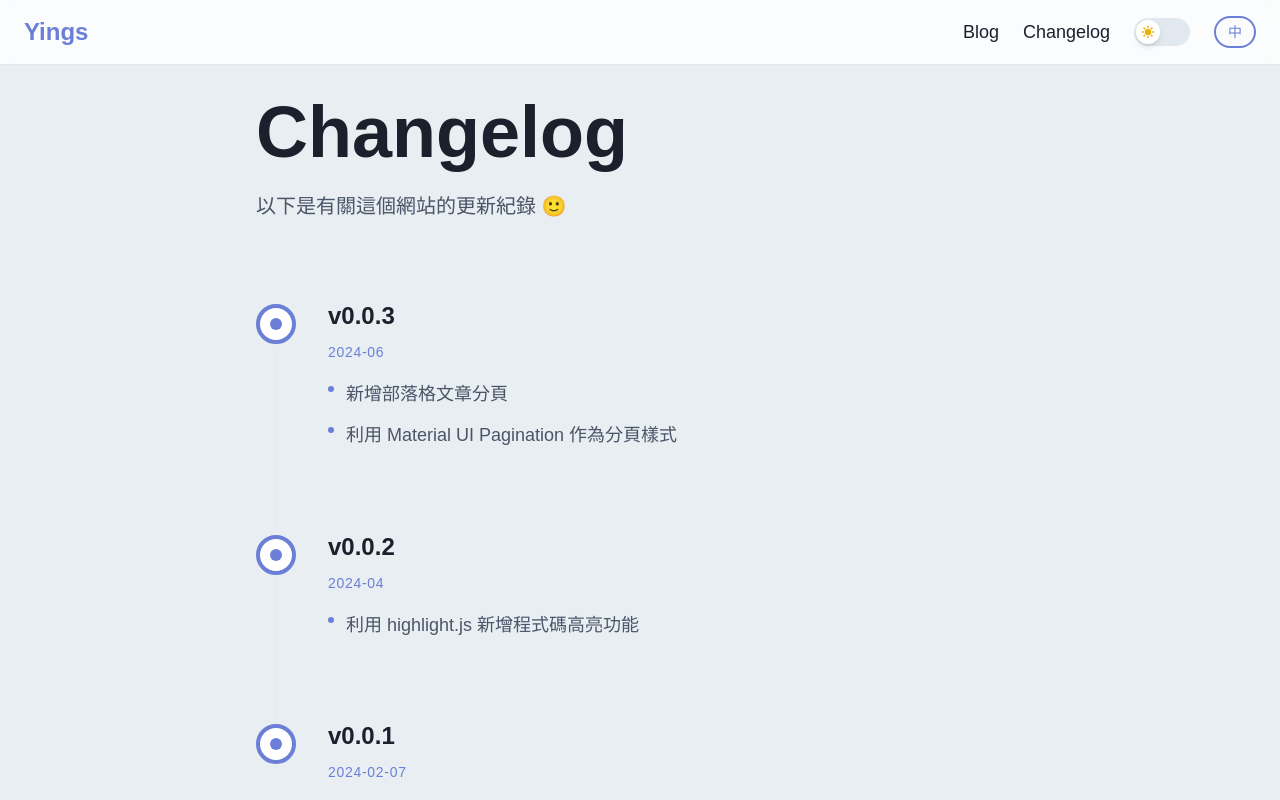
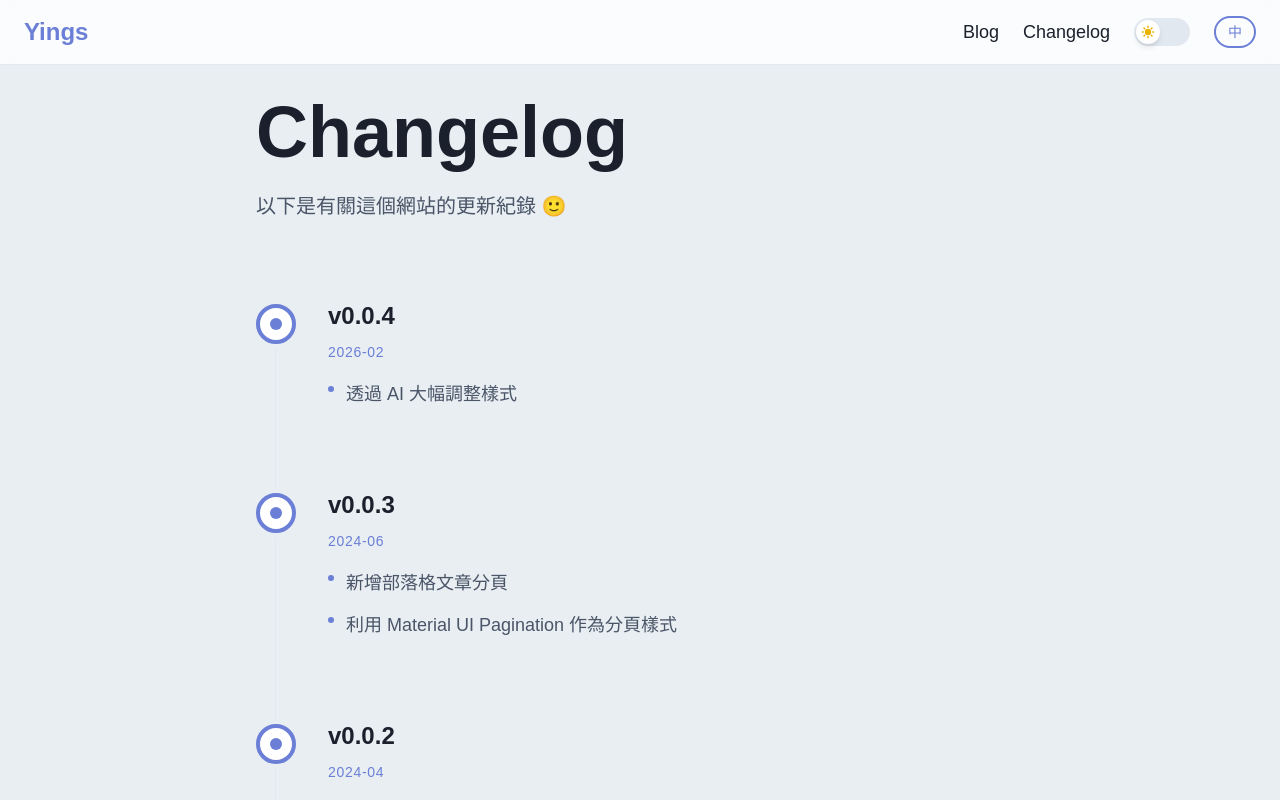
Before and after one commit to ismeleft/WenYingPortfolio, a Next.js app: page /changelog in a window 1280 px wide. Shown: the top 800 px of the page. Built offline with nearby package versions, Linux system fonts and the light colour scheme.

Commit message:
feat: 新增 v0.0.4 版本至變更紀錄，包含透過 AI 調整樣式的更新

```diff
--- a/app/changelog/page.js
+++ b/app/changelog/page.js
@@ -4,6 +4,13 @@ import { motion } from "framer-motion";
 import { AnimatedSection } from "@/Components/shared/AnimatedSection";
 
 const changelogData = [
+  {
+    version: "v0.0.4",
+    date: "2026-02",
+    changes: [
+      "透過 AI 大幅調整樣式",
+    ]
+  },
   {
     version: "v0.0.3",
     date: "2024-06",
```
